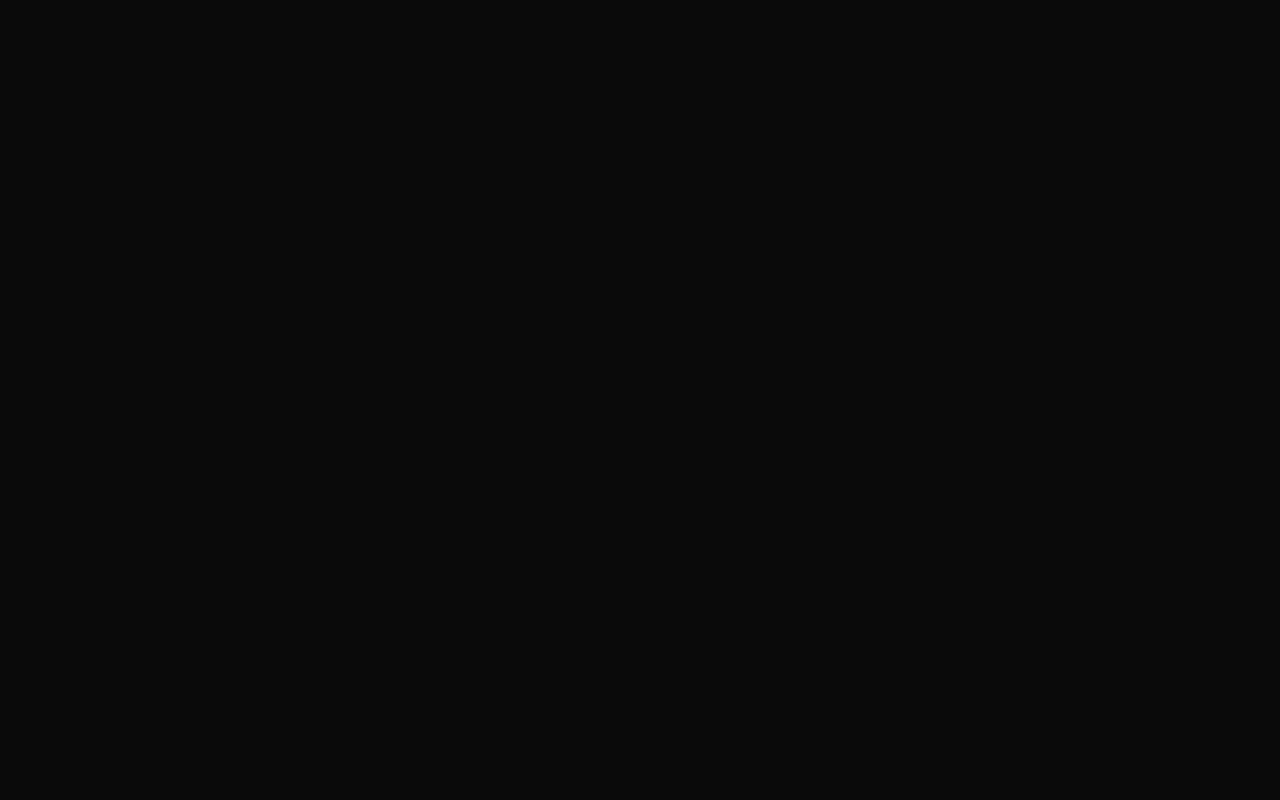
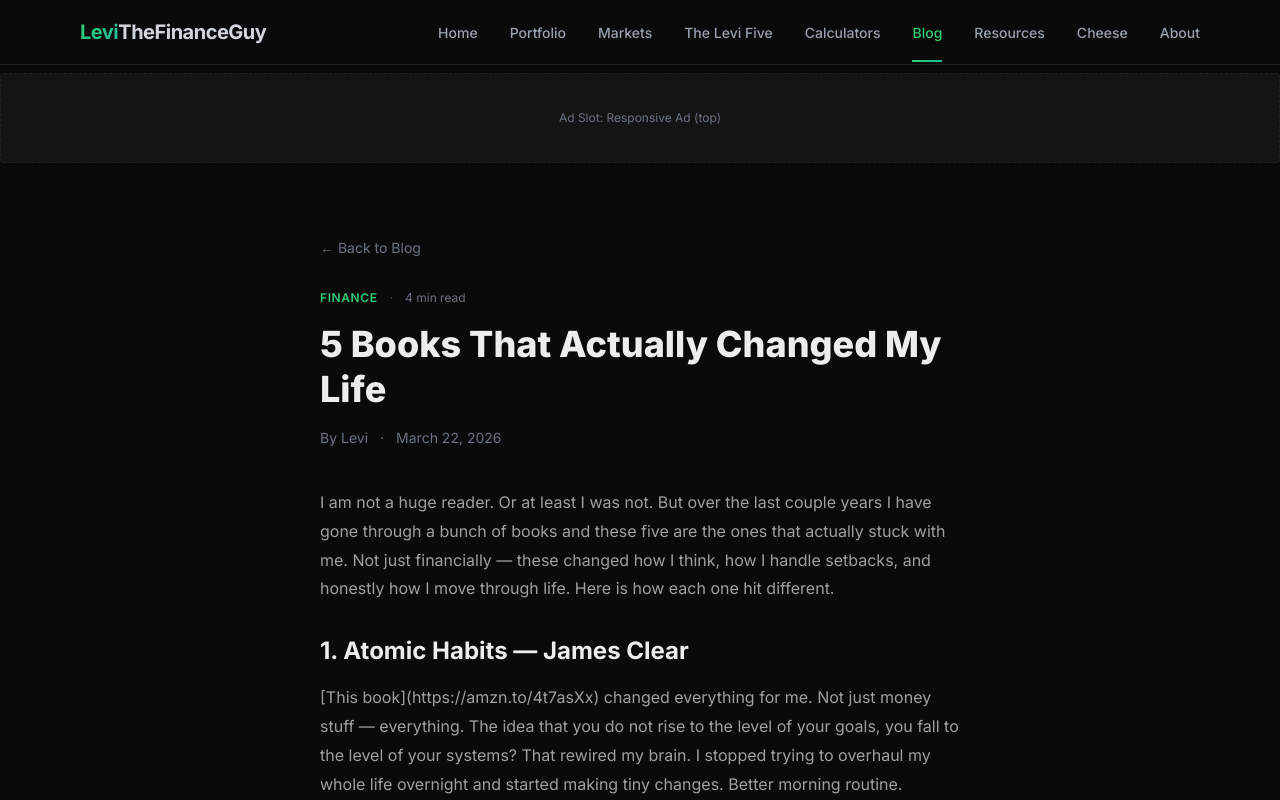
Before and after one commit to levithefinanceguy/levithefinanceguy, a Next.js app: page /blog/5-books-that-actually-changed-my-life in a window 1280 px wide. Before the commit this address had no page. Shown: the top 800 px of the page. Built offline with nearby package versions, Linux system fonts and the light colour scheme.

Commit message:
Rewrite 5 books article — changed my life, not just my money

```diff
--- a/content/posts.ts
+++ b/content/posts.ts
@@ -107,41 +107,43 @@ The hardest part is not picking the right stock or timing the market. The hardes
 Start with $1. See what happens.`,
   },
   {
-    slug: "5-books-that-changed-how-i-think-about-money",
-    title: "5 Books That Actually Changed How I Think About Money",
+    slug: "5-books-that-actually-changed-my-life",
+    title: "5 Books That Actually Changed My Life",
     date: "2026-03-22",
     description:
-      "Not a book review. Just five books that genuinely shifted the way I handle money, think about success, and approach life.",
+      "Not a book review. Five books that genuinely changed how I think, how I handle my money, and how I show up every day.",
     category: "finance",
     author: "Levi",
     readingTime: "4 min read",
-    content: `I am not a huge reader. Or at least I was not. But over the last couple years I have gone through a bunch of books and these five are the ones that actually stuck with me. Not because they were the most popular or had the best reviews, but because they changed something in how I operate. Here is how each one hit different.
+    content: `I am not a huge reader. Or at least I was not. But over the last couple years I have gone through a bunch of books and these five are the ones that actually stuck with me. Not just financially — these changed how I think, how I handle setbacks, and honestly how I move through life. Here is how each one hit different.
 
 ## 1. Atomic Habits — James Clear
 
-[This book](https://amzn.to/4t7asXx) is not about money at all, but it changed my finances more than any finance book. The idea that tiny habits compound over time? That is literally how investing works too. I started applying the habit stacking concept to my money routine — check my accounts in the morning, track spending after lunch, review my budget on Sundays. Small stuff that adds up.
+[This book](https://amzn.to/4t7asXx) changed everything for me. Not just money stuff — everything. The idea that you do not rise to the level of your goals, you fall to the level of your systems? That rewired my brain. I stopped trying to overhaul my whole life overnight and started making tiny changes. Better morning routine. Tracking my spending. Showing up consistently even when I did not feel like it. Those small things compounded into a completely different life.
 
 ## 2. The Psychology of Money — Morgan Housel
 
-[This one](https://amzn.to/4d2tB8e) is the best money book ever written. Fight me on that. Housel does not talk about stock picks or portfolio allocation. He talks about why people make irrational decisions with money and how your personal history shapes your financial behavior. It made me realize a lot of my money mistakes were not math problems — they were mindset problems.
+[This one](https://amzn.to/4d2tB8e) is the best money book ever written. Fight me on that. But it is really about human behavior. Housel breaks down why we make irrational decisions — not just with money but with everything. It made me realize that most of my mistakes were not because I was dumb. They were because I was human. Understanding that changed how I give myself grace and how I plan for the future.
 
 ## 3. You Owe You — Eric Thomas
 
-[ET does not play around](https://amzn.to/4t6Jcs6). This book is a straight-up wake-up call. It is about taking ownership of your life and stopping the excuses. I read this during a time when I was blaming everything and everyone for my financial situation. It was uncomfortable to read because he was basically calling me out on every page. But that is what I needed.
+[ET does not play around](https://amzn.to/4t6Jcs6). This book is a straight-up wake-up call. It is not about money at all. It is about taking full ownership of your life and cutting the excuses. I read this during a time when I was blaming everything and everyone else for where I was. It was uncomfortable because he was basically calling me out on every page. But I needed that. It shifted how I see responsibility and what I owe myself.
 
 ## 4. Twelve and a Half — Gary Vaynerchuk
 
-[This one surprised me](https://amzn.to/4uPqZ3P). I expected Gary V hustle culture stuff but instead he talks about emotional intelligence. Kindness, patience, humility, accountability. The soft skills that actually determine whether you succeed long-term. It made me think about money differently too — it is not just about grinding harder. It is about being smart about how you interact with people and opportunities.
+[This one surprised me](https://amzn.to/4uPqZ3P). I expected Gary V hustle culture stuff but instead he talks about emotional intelligence. Kindness, patience, humility, accountability. The soft skills that actually determine whether you succeed in anything — relationships, business, life. It changed how I interact with people and how I think about what it actually means to win long-term.
 
 ## 5. Don't Believe Everything You Think — Joseph Nguyen
 
-[Shortest book on the list](https://amzn.to/3NULCLv) but maybe the most impactful. The core message is that your thoughts create your suffering, and you can choose to not engage with every thought that pops into your head. I used to spiral about money constantly. Worrying about bills, stressing about not having enough, comparing myself to other people. This book helped me step back and realize most of that anxiety was self-created.
+[Shortest book on the list](https://amzn.to/3NULCLv) but maybe the most impactful. The core message is that your thoughts create your suffering, and you can choose to not engage with every thought that pops into your head. I used to spiral constantly. Worrying about money, stressing about the future, comparing myself to other people. This book helped me step back and realize most of that anxiety was just noise I was choosing to listen to. Life got a lot lighter after this one.
 
 ## The Common Thread
 
-None of these books will teach you how to pick stocks or build a budget. But they will change how you think. And how you think determines everything — what you do with your money, how you handle setbacks, whether you actually follow through on your plans.
+None of these books are about spreadsheets or stock picks. They are about how you think. And how you think determines everything — how you handle your money, how you deal with setbacks, how you treat people, whether you actually follow through on the things that matter.
 
-If you only read one, go with The Psychology of Money. If you need motivation, go with You Owe You. If you want to fix your habits, Atomic Habits. They are all worth your time.
+These five books did not just change my finances. They changed my life. That is not me being dramatic. It is just the truth.
+
+If you only read one, go with The Psychology of Money. If you need a kick, go with You Owe You. If you want to fix your habits across the board, Atomic Habits. They are all worth your time.
 
 I actually "read" most of my books by listening to them. Audiobooks during a commute or workout changed the game for me. If you are not a sit-down-and-read type, [try audiobooks](https://amzn.to/4lMl9w1) — it is the easiest way to get through a book without finding extra time in your day.`,
   },
```
